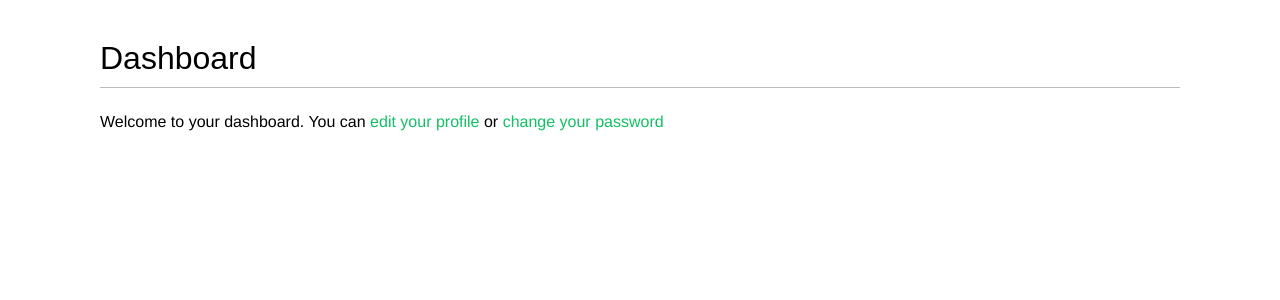
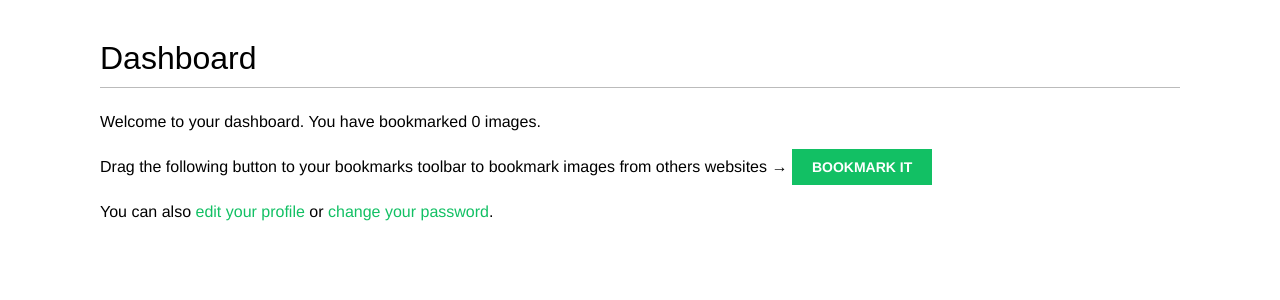
Before and after one commit to yura702007/bookmarks, a Django app: page /account/ in a window 1280 px wide. Shown: the part 48-348 px from the top of the page. Run offline with Django 4.2, Linux system fonts and the light colour scheme; the visitor is signed in with stand-in values (Sample User, id 1); data that the repository does not hold is empty; some web fonts are replaced.

Commit message:
add link to bookmarklet launcher in dashboard.html

```diff
--- a/bookmarks/account/templates/account/dashboard.html
+++ b/bookmarks/account/templates/account/dashboard.html
@@ -4,8 +4,19 @@
 
 {% block content %}
     <h1>Dashboard</h1>
+    {% with total_images_created=request.user.images_created.count %}
     <p>
-        Welcome to your dashboard. You can <a href="{% url 'edit' %}">edit your profile</a>
-        or <a href="{% url 'password_change' %}">change your password</a>
+        Welcome to your dashboard.
+            You have bookmarked {{ total_images_created }} image{{ total_images_created|pluralize }}.
+    </p>
+    {% endwith %}
+    <p>
+        Drag the following button to your bookmarks toolbar
+        to bookmark images from others websites →
+        <a href="javascript:{% include 'bookmarklet_launcher.js' %}" class="button">Bookmark it</a>
+    </p>
+    <p>
+        You can also <a href="{% url 'edit' %}">edit your profile</a> or <a href="{% url 'password_change' %}">
+        change your password</a>.
     </p>
 {% endblock %}
```
